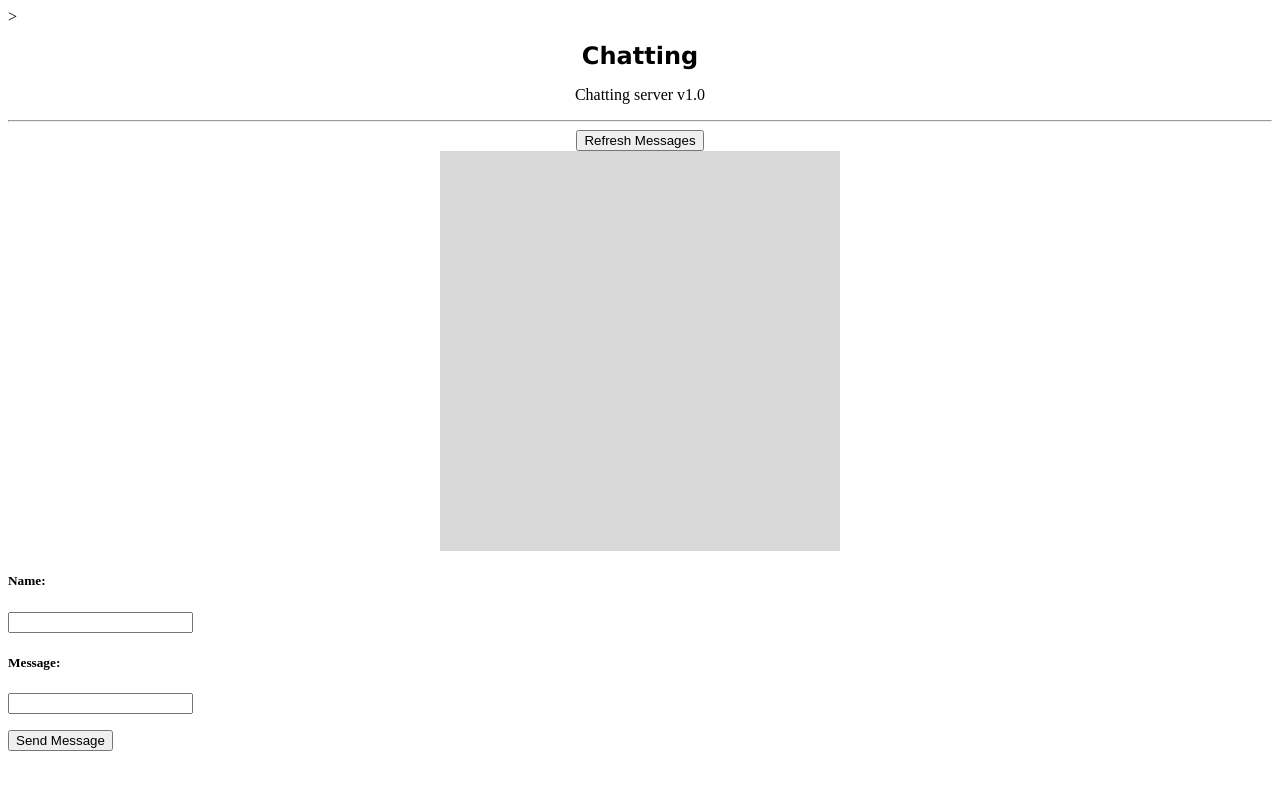
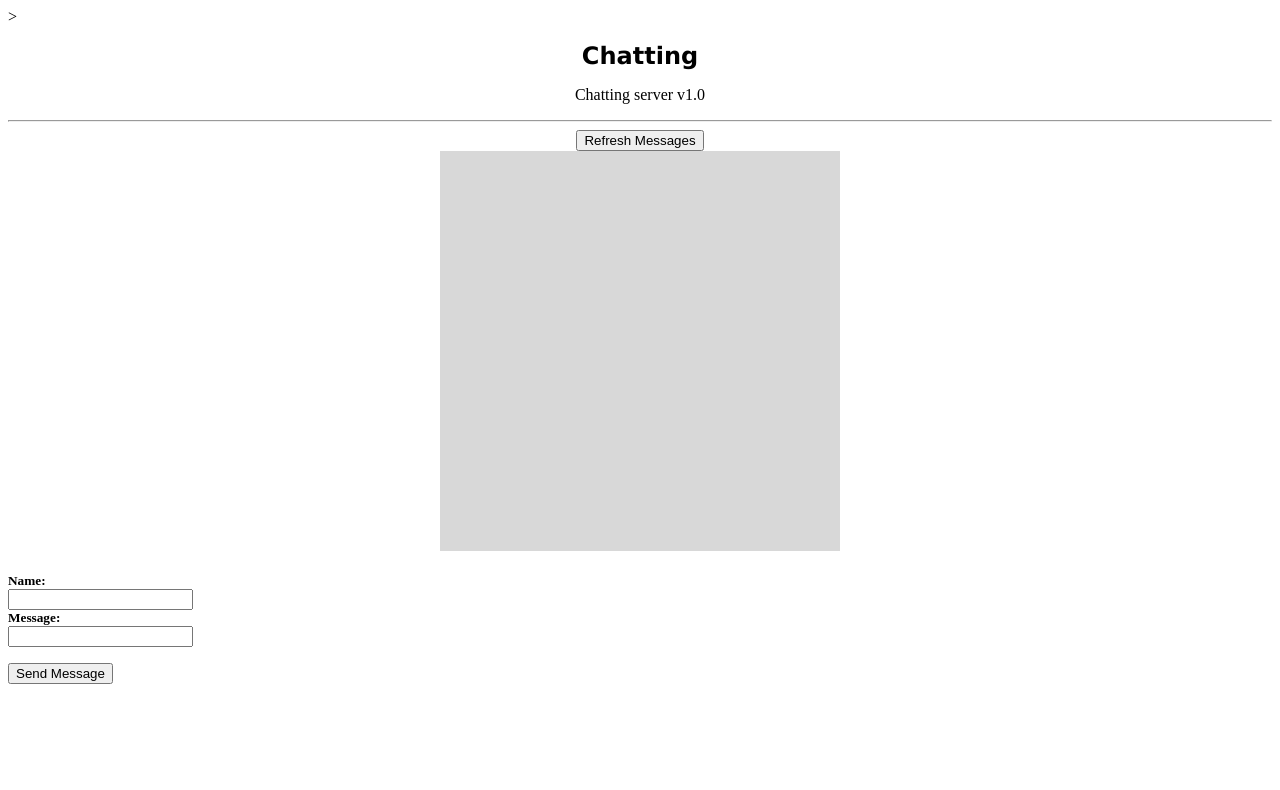
Before and after one commit to HaydenD100/OnlineChatWebsite, a plain HTML site: page index.html in a window 1280 px wide. Drawn offline with Linux system fonts and the light colour scheme; no server answers.

Commit message:
CSS changes
Just changed some of the text so it was closer together.

```diff
--- a/index.html
+++ b/index.html
@@ -1,4 +1,6 @@
-<!--Main Html page this page has the text window the message box and button too send message-->>
+<!--Main Html page for the chatServer-->>
+<!--By HaydenD100 Github: https://github.com/HaydenD100-->
+<!--Date:2023-10-12-->
 
 
 <!DOCTYPE html>
@@ -43,12 +45,12 @@
 
 
     <form>
-      <h5>Name:</h5>
-      <input type="text" id="nameBox">
-      <h5>Message:</h5>
-        <input type="text" id="messageBox">
+      <h5 style="margin-bottom:0;">Name:</h5>
+      <div style="margin : 0; padding-top:0; margin-bottom:0;"><input type="text" id="nameBox"></div>
+      <h5 style="margin : 0; padding-top:0; margin-bottom:0;">Message:</h5>
+      <div style="margin : 0; padding-top:0; margin-bottom:0;"><input type="text" id="messageBox"></div>
     </form>
-    <button type="button" style="margin-left:auto;margin-right:auto;" onclick="SendMessage()"> Send Message </button>
+    <button type="button" style="margin-left:auto;margin-right:auto; " onclick="SendMessage()"> Send Message </button>
 
     <script>
 
```
